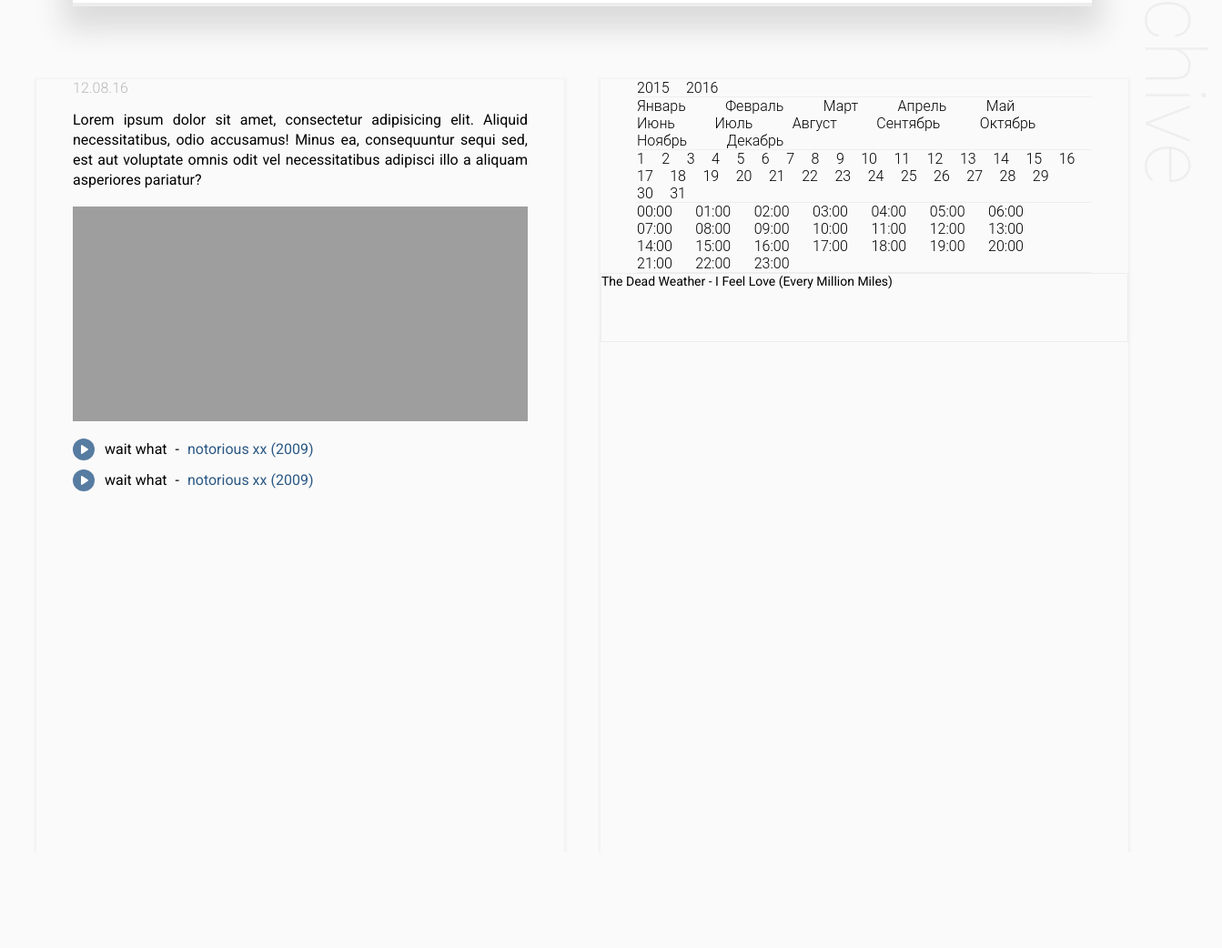
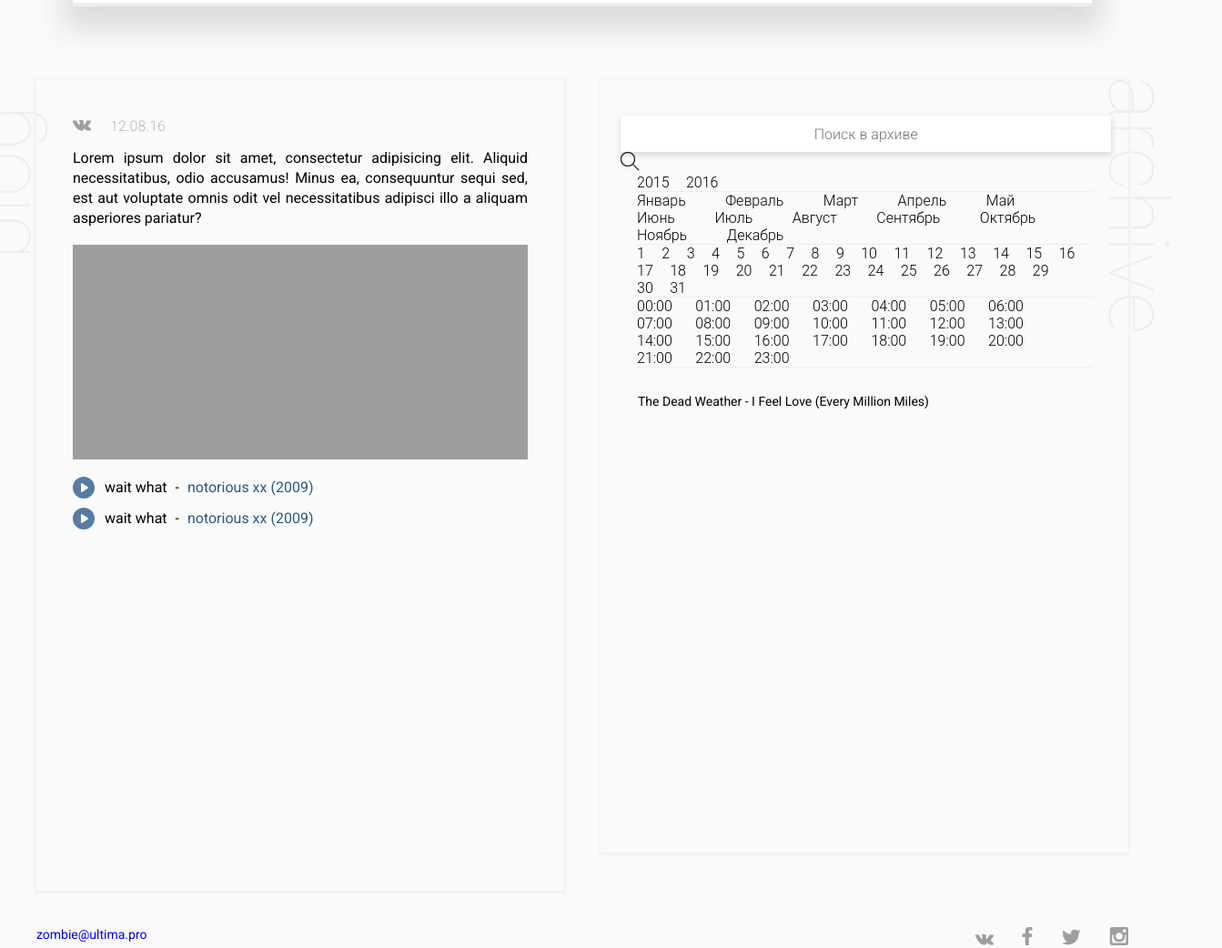
Before and after one commit to DmnitrijBorovskij/ultima.dev.github.io, a plain HTML site: page index.html in a window 1280 px wide. Shown: the part 77-1119 px from the top of the page at 91% size, 1343 px wide, since content can reach past the window. Before the commit the page ends 1014 px from the top, so only its background shows below. Drawn offline with nearby package versions, Linux system fonts and the light colour scheme; some packages are replaced by stand-ins of ours; no server answers; a script that the page names is missing.

Commit message:
add sprite isons and makeup list audio in archive

```diff
--- a/index.html
+++ b/index.html
@@ -18,7 +18,7 @@
 <body>
 	<header>
 		<div class="player">
-			<div class="player-btn icons-ultima">
+			<div class="player-btn ultima-icon">
 				<audio id="audio" preload="metadata">
 					<source src="http://sc.ultima.fm:8001/stream/1/stream.mp3" type="audio/mpeg">
 				</audio>
@@ -42,10 +42,11 @@
 	</header>
     <main class="content clear">
         <section class="blog">
+            <div class="blog-wrapper">
                 <div class="post">
                     <div class="post-header">
                         <a class="post-icon" href="https://vk.com/club109707144?w=wall-109707144_87/all" target="_blank">
-						<div class="icon-vk icons-ultima"></div>
+                            <div class="ultima-icon ultima-icon-vk"></div>
                         </a>
                         <div class="post-published-date">12.08.16</div>
                     </div>
@@ -88,12 +89,13 @@
                         </div>
                     </div>
                 </div>
+            </div>
 		</section>
 		<section class="archive">
-			<!-- <div class="archive-form-search">
-				<input autocomplete="off" class="afs-input" placeholder="Введите текст поиска" type="text" value="" >
-				<input class="afs-btn" id="search_btn" type="submit" value="">
-			</div> -->
+			 <div class="archive-form-search">
+				<input autocomplete="off" class="afs-input" placeholder="Поиск в архиве" type="text" required>
+                 <button class="afs-btn ultima-icon ultima-icon-search"></button>
+			</div>
 			<div class="nav-calendar">
 				<div class="nav-calendar-year-section nc-item">
 					<div class="ncys-item nc-sub-item">2015</div>
@@ -175,10 +177,7 @@
 			</div>
 			<div class="archive-wrapper">
 				<div class="archive-audio">
-					 <audio preload="metadata">
-						<source src="http://kolber.github.io/audiojs/demos/mp3/01-dead-wrong-intro.mp3" type="audio/mp3">
-					</audio>
-					<div class="archive-audio-info">
+					<div class="archive-audio-info" data-audio="http://kolber.github.io/audiojs/demos/mp3/01-dead-wrong-intro.mp3">
 						<span class="aai-title" >The Dead Weather</span>
 						<span class="divider">-</span>
 						<span class="aai-singer">I Feel Love (Every Million Miles)</span>
@@ -188,6 +187,27 @@
 			</div>
 		</section>
     </main>
+    <footer>
+        <div class="footer-address">
+            <a href="mailto:zombie@ultima.pro">zombie@ultima.pro</a>
+        </div>
+        <div class="footer-icons">
+            <div class="footer-icons-list">
+                <a class="footer-icons-list-item" href="https://vk.com/club109707144" target="_blank">
+                    <div class="ultima-icon ultima-icon-vk"></div>
+                </a>
+                <a class="footer-icons-list-item" href="https://www.facebook.com/groups/ultimafm/" target="_blank">
+                    <div class="ultima-icon ultima-icon-facebook"></div>
+                </a>
+                <a class="footer-icons-list-item" href="https://twitter.com/RadioUltima" target="_blank">
+                    <div class="ultima-icon ultima-icon-twitter"></div>
+                </a>
+                <a class="footer-icons-list-item" href="https://www.instagram.com/ultimafm/" target="_blank">
+                    <div class="ultima-icon ultima-icon-instagram"></div>
+                </a>
+            </div>
+        </div>
+    </footer>
 <script src="js/jquery.js"></script>
 <script src="js/main.js"></script>
 <script src="js/jquery.mCustomScrollbar.js"></script>
--- a/js/main.js
+++ b/js/main.js
@@ -61,7 +61,7 @@ $(function(){
 	var startIndexPost = 5;
 	var countPosts = 5;
 
-		$(".blog").mCustomScrollbar({
+		$(".blog-wrapper").mCustomScrollbar({
     	axis:"y",
     	theme:"my-theme",
     		callbacks:{
@@ -308,6 +308,7 @@ $(function(){
 	})
 
     $('.nc-sub-item').on('click', function() {
+        $('.nc-sub-item').removeClass('nc-sub-item-selected');
         $(this).addClass('nc-sub-item-selected');
     })
 
@@ -352,23 +353,21 @@ $(function(){
 
 	$('.blog').hover(
 		function () {
+			showScroll('#mCSB_1_scrollbar_vertical');
+		},
+		function () {
+			hideScroll('#mCSB_1_scrollbar_vertical');
+		}
+	)
+	$('.archive').hover(
+		function () {
 			showScroll('#mCSB_2_scrollbar_vertical');
 		},
 		function () {
 			hideScroll('#mCSB_2_scrollbar_vertical');
 		}
 	)
-	$('.archive').hover(
-		function () {
-			showScroll('#mCSB_1_scrollbar_vertical');
-		},
-		function () {
-			hideScroll('#mCSB_1_scrollbar_vertical');
-		}
-	)
-	if (window.matchMedia("(max-width: 768px)").matches) {
-		$(".footer-address").before($('.footer-icons'));
-	}
+
 
 	$("#slider" ).slider({
         	animate: true,
--- a/scss/main.scss
+++ b/scss/main.scss
@@ -35,10 +35,59 @@ img {
 body{
 	background: #fafafa;
 	font: 14px 'Roboto', sans-serif;
+    box-sizing: border-box;
 }
 
-.icons-ultima {
-	background: url('../images/icons-ultima.png');
+.ultima-icon {
+	background: url('../images/icon-ultima.png');
+}
+
+.ultima-icon-logo-ultima {
+    background-position: 0px 0px;
+    width: 182px;
+    height: 32px;
+}
+
+.ultima-icon-control {
+    background-position: 0px -32px;
+    width: 30px;
+    height: 24px;
+}
+
+.ultima-icon-search {
+    background-position: -51px -32px;
+    width: 21px;
+    height: 21px;
+}
+
+.ultima-icon-instagram {
+    background-position: -30px -32px;
+    width: 21px;
+    height: 20px;
+}
+
+.ultima-icon-twitter {
+    background-position: -72px -32px;
+    width: 21px;
+    height: 18px;
+}
+
+.ultima-icon-vk {
+    background-position: -93px -32px;
+    width: 20px;
+    height: 12px;
+}
+
+.ultima-icon-facebook {
+    background-position: -145px -32px;
+    width: 12px;
+    height: 20px;
+}
+
+.ultima-icon-triangle {
+    background-position: -157px -32px;
+    width: 8px;
+    height: 11px;
 }
 
 .clear {
@@ -63,9 +112,9 @@ header {
         @include transform (translate(0, -50%));
 
         .player-btn {
-			width: 16px;
-  		    height: 20px;
-			background-position: -104px -32px;
+            width: 16px;
+            height: 20px;
+            background-position: -113px -32px;
 			display: inline-block;
 			vertical-align: middle;
 			cursor: pointer;
@@ -77,7 +126,7 @@ header {
             }
 
 			&.player-btn-pause {
-  		        background-position: -120px -32px;
+  		        background-position: -129px -32px;
 			}
 		}
 
@@ -200,6 +249,7 @@ header {
 }
 
 .content {
+    position: relative;
 	width: 1200px;
 	margin: 80px auto 0;
 
@@ -214,7 +264,6 @@ header {
 
 	&:after {
 		content: "blog";
-		float: left;
 		top: 60px;
 		left: -124px;
 		@include transform(rotate(-90deg));
@@ -222,7 +271,6 @@ header {
 
 	&:before {
 		content: "archive";
-		float: right;
 		top: 85px;
 		right: -152px;
 		@include transform(rotate(90deg));
@@ -260,23 +308,38 @@ header {
 
 .blog {
 	float: left;
+    padding-top: 42px;
+
+    .blog-wrapper {
+        height: 770px;
+    }
 
 	.post {
 		font-size: 16px;
 
+        &:not(:last-child) {
+            margin-bottom: 40px;
+        }
+
 		.post-header,
 		.post-content {
-			padding-left: 40px;
+			padding: 0 40px;
 		}
+
+        .post-header {
+            margin-bottom: 15px;
+        }
+
 		.post-icon {
-			display: block;
+            float: left;
+            margin-top: 3px;
 		}
 
 		.post-published-date {
 			color: #b9b9b9;
     		font-weight: 300;
-    		margin-bottom: 15px;
     		display: inline-block;
+            margin-left: 21px;
 		}
 
 		.post-text {
@@ -351,7 +414,7 @@ header {
 		display: inline-block;
 		height: 40px;
 		width: 93%;
-		position: absolute;
+//		position: absolute;
 		margin-left: 22px;
 		margin-top: 40px;
 		z-index: 1;
@@ -370,15 +433,7 @@ header {
 		}
 
 		.afs-btn {
-			position: absolute;
-			display: inline-block;
-			top: 50%;
-			right: 0;
-			height: 20px;
-			width: 20px;
-			background: url(../images/search-icon.svg);
-			margin-top: -10px;
-			margin-right: 20px;
+            cursor: pointer;
 			border: none;
 			outline:none;
 			-webkit-appearance: none;
@@ -427,9 +482,44 @@ header {
     }
 
     .archive-wrapper {
+        padding-left: 20px;
+
         .archive-audio {
+            width: 520px;
             height: 74px;
-            border: 1px solid #eee;
+            padding: 28px 20px;
+            border: 1px solid transparent;
+            box-sizing: border-box;
+            cursor: pointer;
+
+            &:hover {
+                border-color: #E0E0E0;
+            }
         }
     }
 }
+
+footer {
+    width: 1200px;
+    margin: 0 auto;
+    padding-top: 40px;
+
+    .footer-address {
+        float: left;
+    }
+
+    .footer-icons {
+        float: right;
+
+        .footer-icons-list-item {
+            &:not(:last-child) {
+                margin-right: 28px;
+            }
+        }
+
+        .footer-icons-list-item {
+            display: inline-block;
+        }
+    }
+
+}
```
Also changed, not shown: css/main.css, images/icon-ultima.png (added), images/icons-ultima.png (deleted), images/icons/control.png (added), images/icons/facebook.png (added), images/icons/instagram.png (added), images/icons/logo-ultima.png (added), images/icons/play.png (added), images/icons/search.png (added), images/icons/stop.png (added), images/icons/tr-16.png (added), images/icons/twitter.png (added), images/icons/vk.png (added), images/sprite-icon-ultima.png (deleted). Lines whose indentation alone changed are shown as unchanged.
